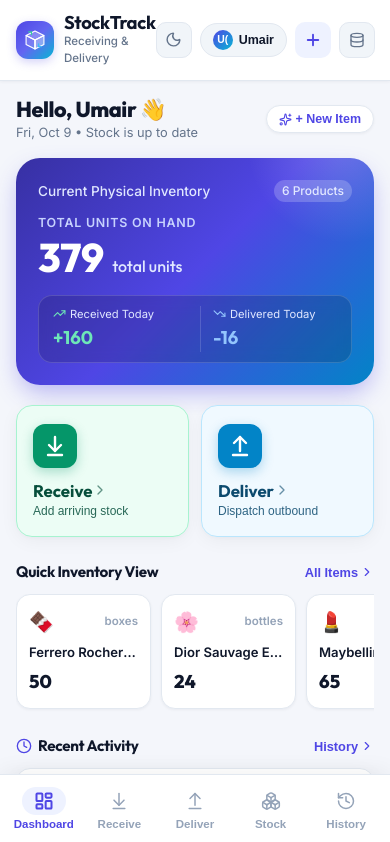
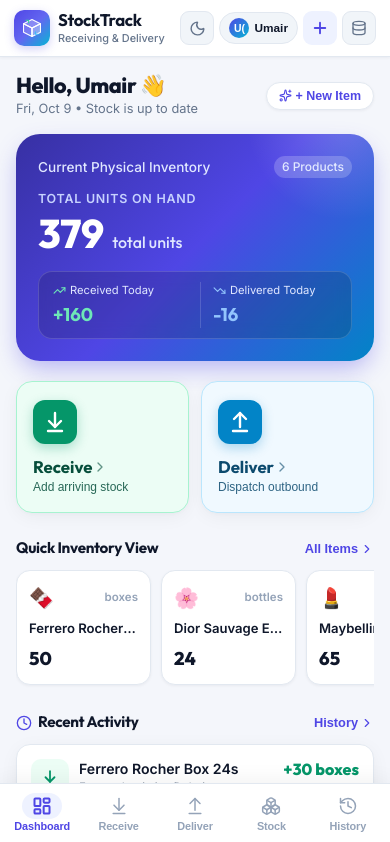
Before and after one commit to mharis676/UMAIR_APP2, a React (Vite) app: page / in a window 390 px wide. Shown: the top 842 px of the page. Built offline with nearby package versions, Linux system fonts and the light colour scheme.

Commit message:
fix(mobile): resolve quantity stepper overflow, prevent flex clipping on narrow mobile screens

```diff
--- a/src/index.css
+++ b/src/index.css
@@ -146,58 +146,68 @@
   backdrop-filter: blur(16px);
   -webkit-backdrop-filter: blur(16px);
   border-bottom: 1px solid var(--border-color);
-  padding: 12px 16px;
+  padding: 10px 14px;
   display: flex;
   align-items: center;
   justify-content: space-between;
   box-shadow: var(--shadow-sm);
+  gap: 8px;
 }
 
 .brand-section {
   display: flex;
   align-items: center;
-  gap: 10px;
+  gap: 8px;
+  min-width: 0;
+  flex: 1;
 }
 
 .brand-logo {
-  width: 38px;
-  height: 38px;
-  border-radius: 12px;
+  width: 36px;
+  height: 36px;
+  border-radius: 10px;
   box-shadow: 0 3px 10px rgba(79, 70, 229, 0.25);
+  flex-shrink: 0;
 }
 
 .brand-title {
-  font-size: 1.15rem;
+  font-size: 1.05rem;
   font-weight: 700;
   color: var(--text-main);
   line-height: 1.15;
+  white-space: nowrap;
+  overflow: hidden;
+  text-overflow: ellipsis;
 }
 
 .brand-subtitle {
-  font-size: 0.72rem;
+  font-size: 0.68rem;
   color: var(--text-muted);
   font-weight: 500;
+  white-space: nowrap;
 }
 
 .header-actions {
   display: flex;
   align-items: center;
-  gap: 8px;
+  gap: 5px;
+  flex-shrink: 0;
 }
 
 .operator-badge {
   display: flex;
   align-items: center;
-  gap: 6px;
+  gap: 5px;
   background: var(--bg-surface);
   border: 1px solid var(--border-color);
   border-radius: var(--radius-full);
-  padding: 6px 12px;
-  font-size: 0.78rem;
+  padding: 5px 9px;
+  font-size: 0.74rem;
   font-weight: 600;
   color: var(--text-main);
   cursor: pointer;
   transition: all 0.2s ease;
+  flex-shrink: 0;
 }
 
 .operator-badge:hover {
@@ -208,14 +218,15 @@
   background: var(--bg-surface);
   border: 1px solid var(--border-color);
   color: var(--text-muted);
-  width: 36px;
-  height: 36px;
-  border-radius: 10px;
+  width: 34px;
+  height: 34px;
+  border-radius: 9px;
   display: flex;
   align-items: center;
   justify-content: center;
   cursor: pointer;
   transition: all 0.2s ease;
+  flex-shrink: 0;
 }
 
 .icon-btn:hover {
@@ -238,8 +249,8 @@
   border-top: 1px solid var(--border-color);
   display: flex;
   justify-content: space-around;
-  padding: 8px 6px;
-  padding-bottom: max(10px, env(safe-area-inset-bottom));
+  padding: 6px 4px;
+  padding-bottom: max(8px, env(safe-area-inset-bottom));
   box-shadow: 0 -4px 20px rgba(0, 0, 0, 0.05);
 }
 
@@ -251,20 +262,27 @@
 }
 
 .nav-item {
-  flex: 1;
+  flex: 1 1 0;
+  min-width: 0;
   display: flex;
   flex-direction: column;
   align-items: center;
   justify-content: center;
-  gap: 3px;
+  gap: 2px;
   background: transparent;
   border: none;
   color: var(--text-dim);
-  font-size: 0.72rem;
+  font-size: 0.68rem;
   font-weight: 600;
   cursor: pointer;
-  padding: 4px 0;
+  padding: 3px 0;
   transition: all 0.2s ease;
+}
+
+.nav-item span {
+  white-space: nowrap;
+  line-height: 1.1;
+  letter-spacing: -0.01em;
 }
 
 .nav-item.active {
@@ -275,8 +293,8 @@
   display: flex;
   align-items: center;
   justify-content: center;
-  width: 44px;
-  height: 28px;
+  width: 40px;
+  height: 26px;
   border-radius: var(--radius-full);
   transition: all 0.2s ease;
 }
@@ -543,24 +561,31 @@
 .stepper-container {
   display: flex;
   align-items: center;
-  gap: 8px;
-  margin-bottom: 8px;
+  justify-content: space-between;
+  gap: 10px;
+  margin-bottom: 10px;
+  width: 100%;
+  box-sizing: border-box;
 }
 
 .stepper-btn {
-  width: 48px;
+  width: 50px;
+  min-width: 50px;
   height: 52px;
+  flex-shrink: 0;
+  flex-grow: 0;
   border-radius: var(--radius-sm);
   border: 1.5px solid var(--border-color);
   background: var(--bg-surface);
   color: var(--text-main);
-  font-size: 1.3rem;
+  font-size: 1.4rem;
   font-weight: 700;
   display: flex;
   align-items: center;
   justify-content: center;
   cursor: pointer;
   transition: all 0.15s ease;
+  user-select: none;
 }
 
 .stepper-btn:active {
@@ -574,7 +599,11 @@
 }
 
 .stepper-input {
-  flex: 1;
+  flex: 1 1 0%;
+  min-width: 0;
+  width: 0;
+  max-width: 100%;
+  box-sizing: border-box;
   text-align: center;
   font-family: var(--font-heading);
   font-size: 1.8rem;
@@ -585,6 +614,13 @@
   background: var(--bg-card);
   color: var(--text-main);
   outline: none;
+  -moz-appearance: textfield;
+}
+
+.stepper-input::-webkit-outer-spin-button,
+.stepper-input::-webkit-inner-spin-button {
+  -webkit-appearance: none;
+  margin: 0;
 }
 
 .stepper-input:focus {
@@ -598,15 +634,18 @@
   overflow-x: auto;
   padding: 4px 0 10px 0;
   scrollbar-width: none;
+  -webkit-overflow-scrolling: touch;
+  width: 100%;
 }
 
 .quick-chip {
-  padding: 6px 12px;
+  flex-shrink: 0;
+  padding: 6px 14px;
   border-radius: var(--radius-full);
   border: 1px solid var(--border-color);
   background: var(--bg-surface);
   color: var(--text-muted);
-  font-size: 0.78rem;
+  font-size: 0.8rem;
   font-weight: 600;
   cursor: pointer;
   white-space: nowrap;
@@ -896,3 +935,43 @@
   from { transform: scale(0.92); opacity: 0; }
   to { transform: scale(1); opacity: 1; }
 }
+
+/* Extra responsiveness for narrow phone screens (<= 380px) */
+@media (max-width: 380px) {
+  .main-content {
+    padding: 12px 10px 90px 10px;
+  }
+  .card {
+    padding: 14px 12px;
+  }
+  .stepper-btn {
+    width: 44px;
+    min-width: 44px;
+    height: 48px;
+    font-size: 1.25rem;
+  }
+  .stepper-input {
+    font-size: 1.5rem;
+    height: 48px;
+  }
+  .hero-card {
+    padding: 18px 14px;
+  }
+  .hero-number {
+    font-size: 2.1rem;
+  }
+  .big-action-card {
+    padding: 14px 12px;
+  }
+  .big-action-title {
+    font-size: 0.95rem;
+  }
+  .operator-badge {
+    padding: 4px 7px;
+    font-size: 0.7rem;
+  }
+  .icon-btn {
+    width: 32px;
+    height: 32px;
+  }
+}
```
